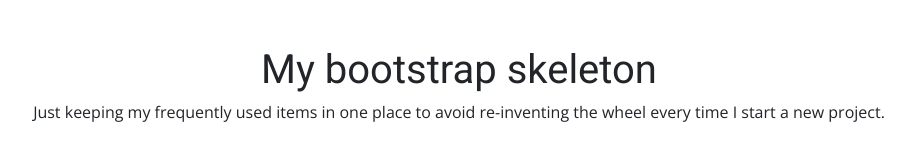
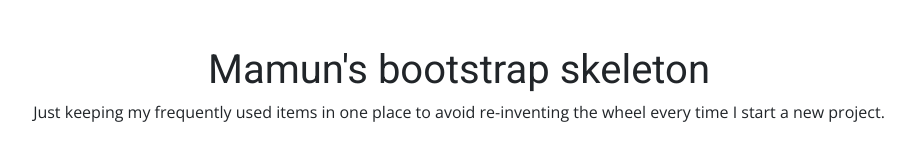
Before and after one commit to srizon/BootstrapSkeleton, a plain HTML site: page index.html in a window 1280 px wide. Shown: the whole page, without its empty margins (181-1096 px from the left). Drawn offline with nearby package versions, Linux system fonts and the light colour scheme.

Commit message:
placeholder text

```diff
--- a/index.html
+++ b/index.html
@@ -31,7 +31,7 @@
 
 <body>
     <div class="container mt-5 text-center">
-        <h1>My bootstrap skeleton</h1>
+        <h1>Mamun's bootstrap skeleton</h1>
         <p>Just keeping my frequently used items in one place to avoid re-inventing the wheel every time I start a new project.</p>
     </div>
 
```
